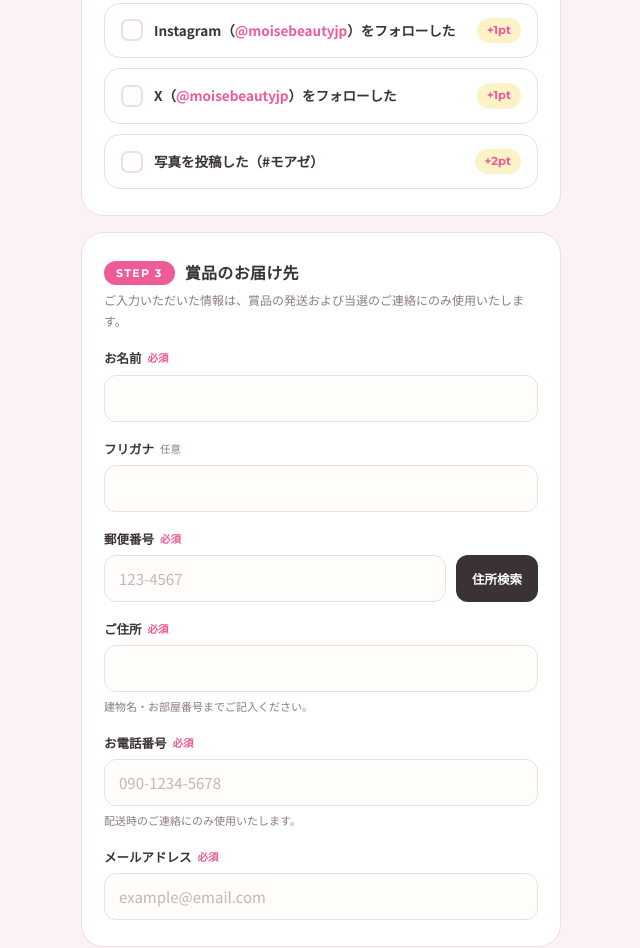
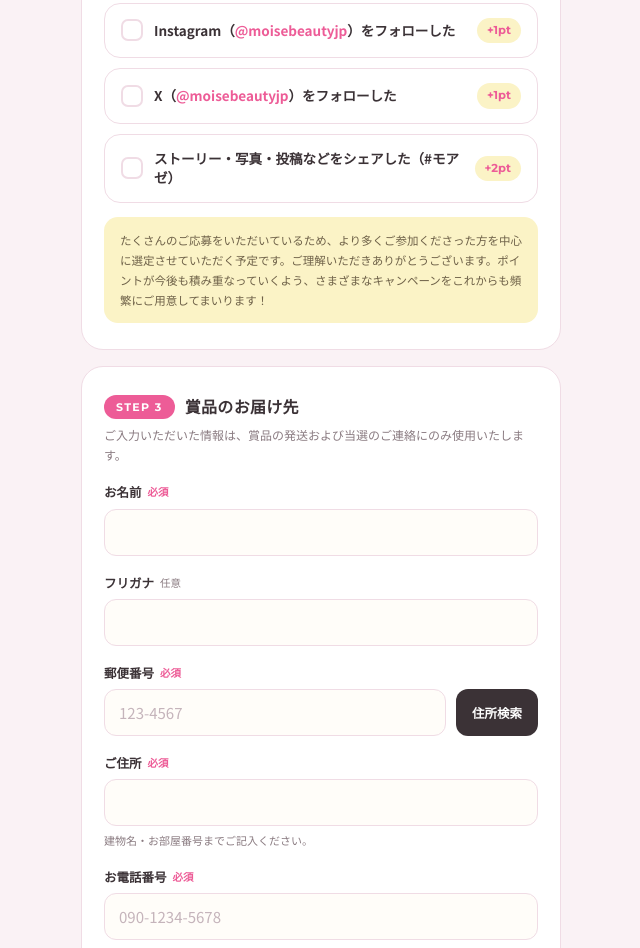
Before and after one commit to airey-pixel/moise-campaign, a plain HTML site: page index.html in a window 1280 px wide. Shown: the part 900-1848 px from the top of the page, without its empty margins (319-959 px from the left). Drawn offline with Linux system fonts and the light colour scheme; a web font is replaced by a local one.

Commit message:
Update index.html

```diff
--- a/index.html
+++ b/index.html
@@ -150,6 +150,10 @@ textarea{min-height:88px;resize:vertical}
 .action .detail input{background:#fff}
 .action .note{font-size:11px;color:var(--ink-soft);margin-top:5px;padding-left:0}
 .acct-link{color:var(--pink);font-weight:700;text-decoration:none}
+.notice{
+  margin-top:14px;background:var(--yellow);border-radius:14px;padding:13px 16px;
+  font-size:11.5px;line-height:1.75;color:#6E6148;
+}
 
 /* ── consent ── */
 .consent{border:1.5px solid var(--line);border-radius:16px;padding:14px 16px;margin-top:10px;cursor:pointer;display:flex;gap:11px;align-items:flex-start}
@@ -306,13 +310,14 @@ footer{text-align:center;margin-top:36px;font-family:'Montserrat',sans-serif;fon
   <div class="action" data-pt="2" data-key="post">
     <div class="top">
       <div class="cb"><svg width="12" height="10" viewBox="0 0 12 10"><path d="M1 5l3.5 3.5L11 1" stroke="#fff" stroke-width="2.2" fill="none" stroke-linecap="round" stroke-linejoin="round"/></svg></div>
-      <div class="ttl"><span class="jp">写真を投稿した（#モアゼ）</span><span class="ko">사진을 게시했어요 (#モアゼ)</span></div>
+      <div class="ttl"><span class="jp">ストーリー・写真・投稿などをシェアした（#モアゼ）</span><span class="ko">스토리/사진/포스트 등을 게시했어요 (#モアゼ)</span></div>
       <div class="pt">+2pt</div>
     </div>
-    <div class="detail">
-      <input type="text" id="post_url" placeholder="https:// URL / @account" inputmode="url">
-      <div class="note"><span class="jp">投稿のURL、またはアカウント名をご記入ください（公開アカウントでお願いします）。</span><span class="ko">게시물 URL 또는 계정명을 적어주세요 (공개 계정으로 부탁드려요).</span></div>
-    </div>
+  </div>
+
+  <div class="notice">
+    <span class="jp block">たくさんのご応募をいただいているため、より多くご参加くださった方を中心に選定させていただく予定です。ご理解いただきありがとうございます。ポイントが今後も積み重なっていくよう、さまざまなキャンペーンをこれからも頻繁にご用意してまいります！</span>
+    <span class="ko block">지원자가 많아 더 많이 기여해주신 분들 위주로 선정할 예정입니다. 이해해주셔서 감사드리며, 해당 포인트는 앞으로 계속 누적될 수 있도록 다양한 캠페인 자주 준비해보겠습니다!</span>
   </div>
 </section>
 
@@ -530,8 +535,8 @@ document.getElementById('survey').addEventListener('submit', async e=>{
     did_x_follow: BASE.x,
     x_id: v('x_id'),
     did_hashtag_post: BASE.post,
-    post_url: v('post_url'),
     total_points: total,
+    campaign: 'freegift_2608',
     visit_source: v('visit_source'),
     feedback: v('feedback'),
     privacy_agreed: true,
```
